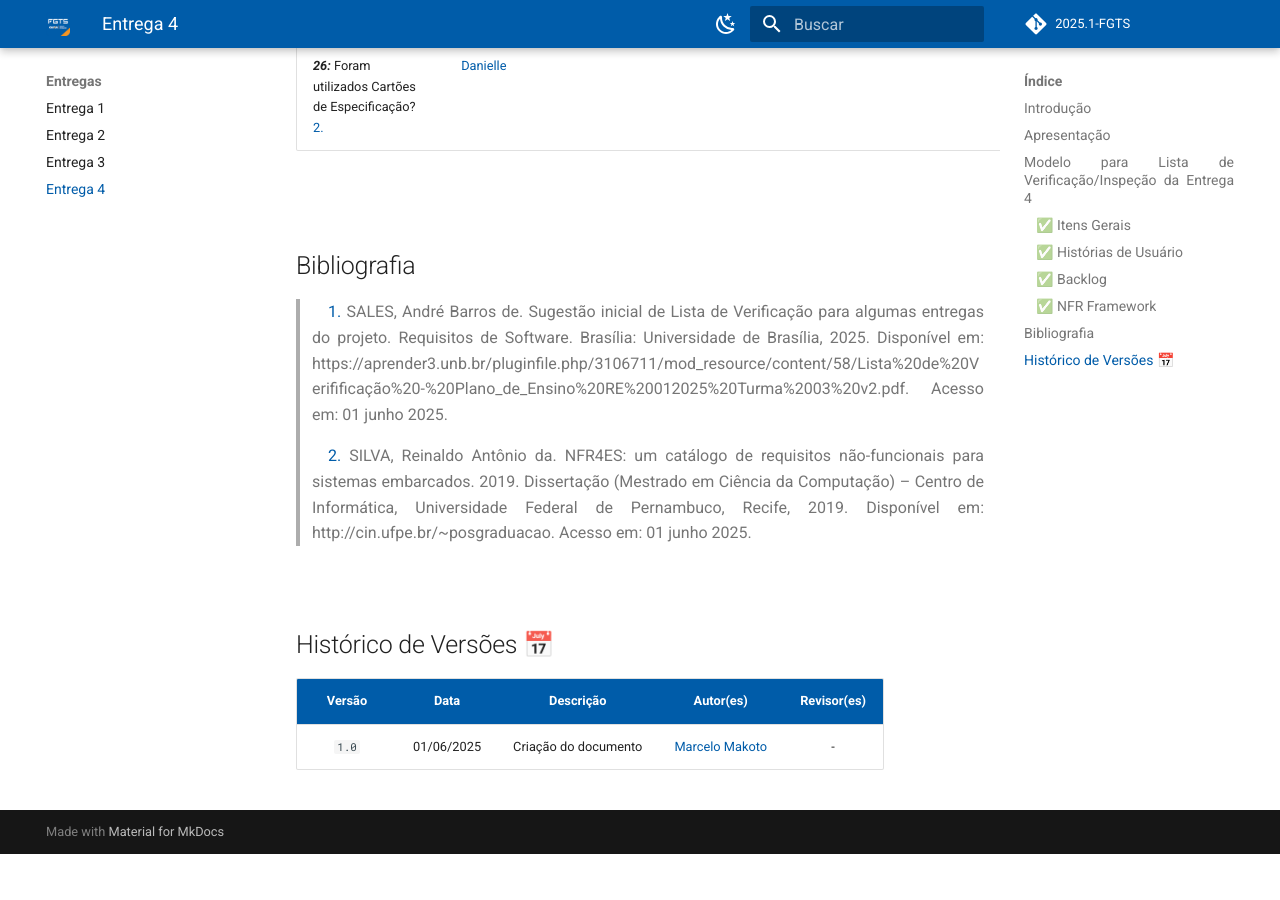
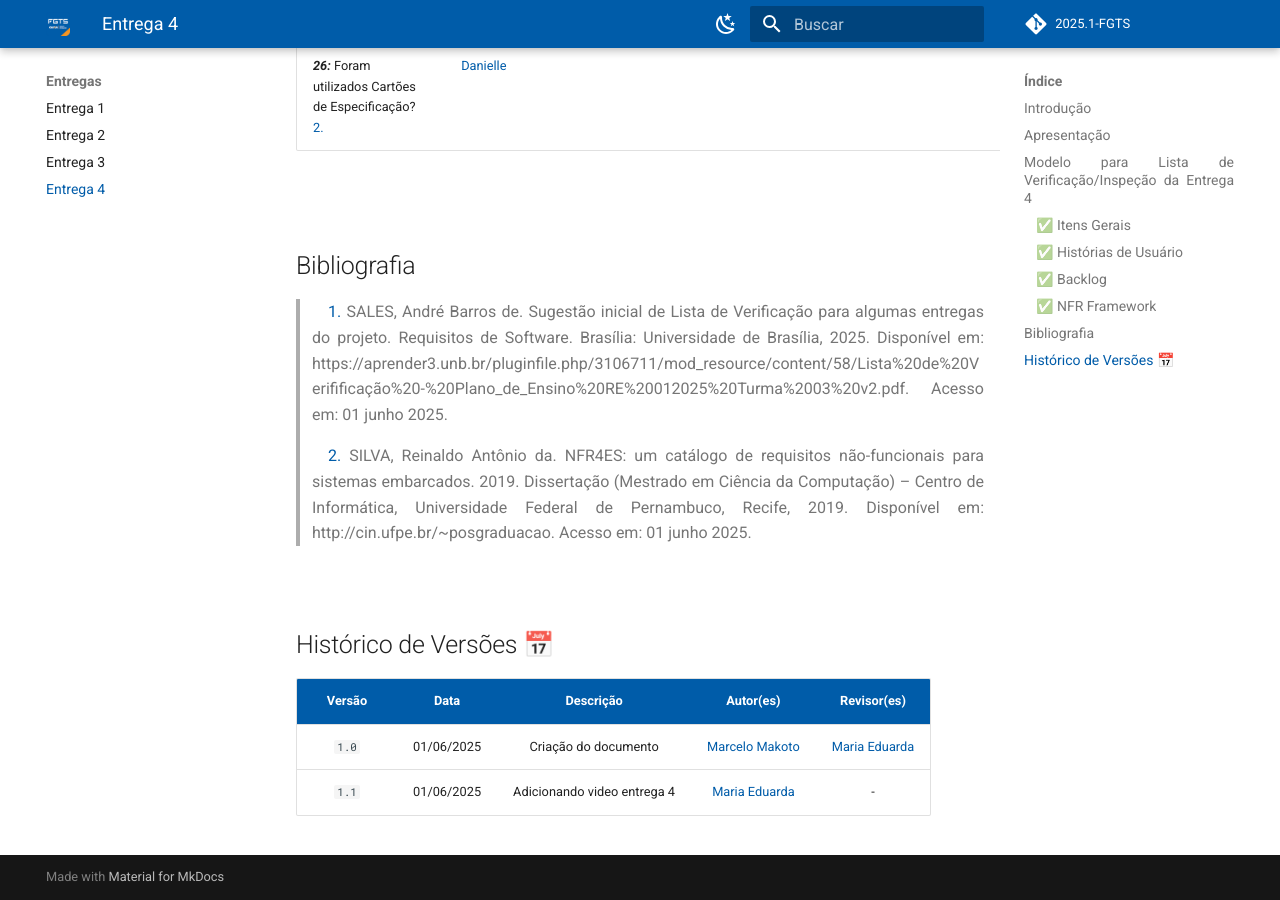
Before and after one commit to eduardodpms/REQ-FGTS, an MkDocs documentation site: the page built from docs/Entregas/Entrega-4.md, in a window 1280 px wide and 900 px high, scrolled down 5191 px. Built offline with MkDocs 1.6.1 and Material for MkDocs 9.7.7, drawn with Linux system fonts in a browser that asks for light colours; comment, search, counter and statistics services are not loaded; before the commit the page ends 6045 px from its top, so only the background shows below that.

Commit message:
docs: adicionando video entrega 4

```diff
--- a/docs/Entregas/Entrega-4.md
+++ b/docs/Entregas/Entrega-4.md
@@ -11,7 +11,8 @@ A Entrega 4 tem como objetivo modelar os requisitos elicitados anteriormente. Pa
 ---
 
 <p style="text-align: center">
-<iframe width="560" height="315" src="-" title="YouTube video player" frameborder="0" allow="accelerometer; autoplay; clipboard-write; encrypted-media; gyroscope; picture-in-picture; web-share" referrerpolicy="strict-origin-when-cross-origin" allowfullscreen></iframe>
+<iframe width="560" height="315" src="https://www.youtube.com/embed/M228uKxFDQE
+" title="YouTube video player" frameborder="0" allow="accelerometer; autoplay; clipboard-write; encrypted-media; gyroscope; picture-in-picture; web-share" referrerpolicy="strict-origin-when-cross-origin" allowfullscreen></iframe>
 </p>
 
 ---
@@ -88,4 +89,5 @@ A Entrega 4 tem como objetivo modelar os requisitos elicitados anteriormente. Pa
 
 | Versão | Data | Descrição | Autor(es) | Revisor(es) |
 | :-: | :-: | :-: | :-: | :-: |
-| `1.0`  | 01/06/2025 | Criação do documento | [Marcelo Makoto](https://github.com/MM4k) | - |
+| `1.0`  | 01/06/2025 | Criação do documento | [Marcelo Makoto](https://github.com/MM4k) | [Maria Eduarda](https://github.com/dudaa28) |
+| `1.1`  | 01/06/2025 | Adicionando video entrega 4 | [Maria Eduarda](https://github.com/dudaa28) | - |
```
Also changed, not shown: docs/Modelagem-Agil/NFRFramework.md (+0 -5 lines).
